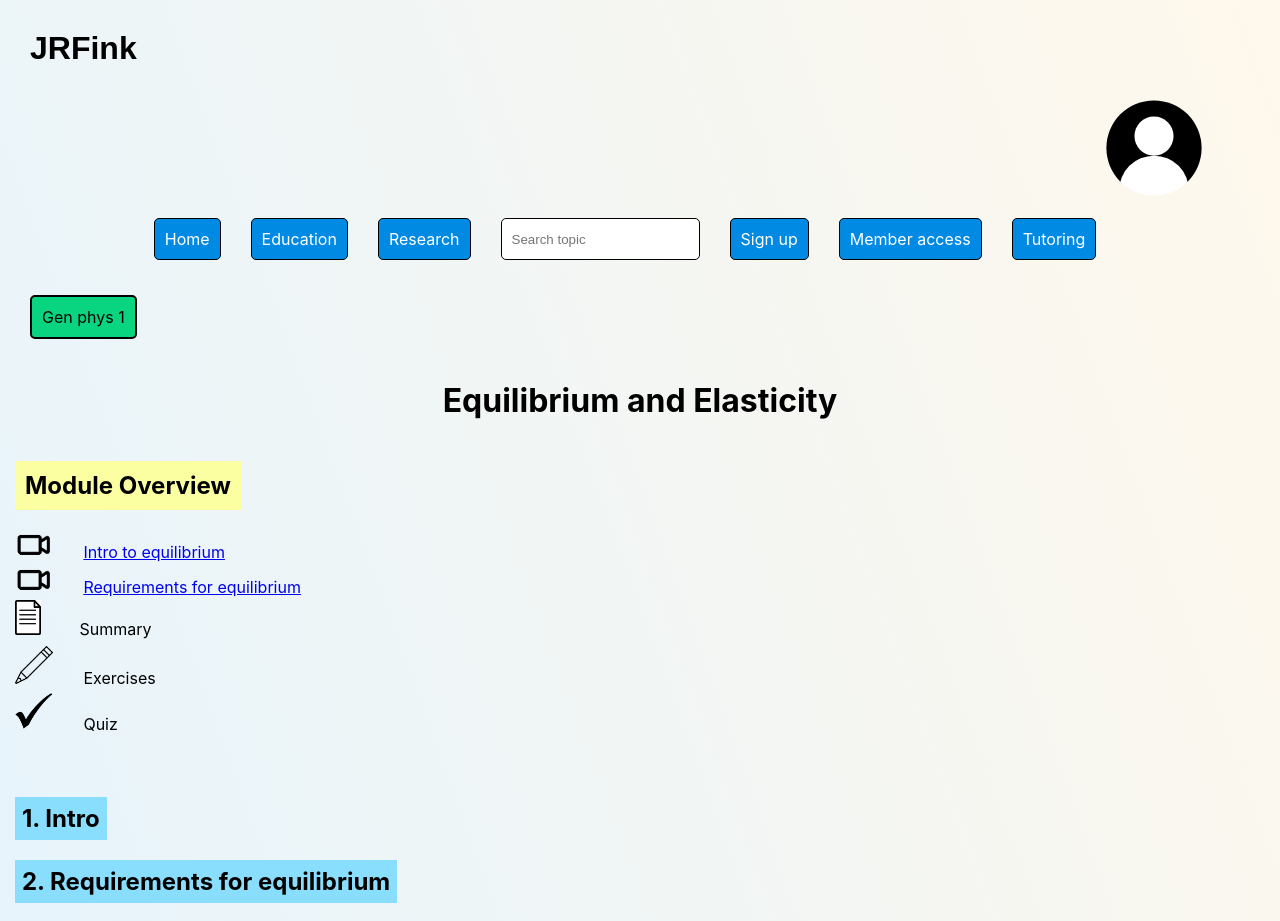
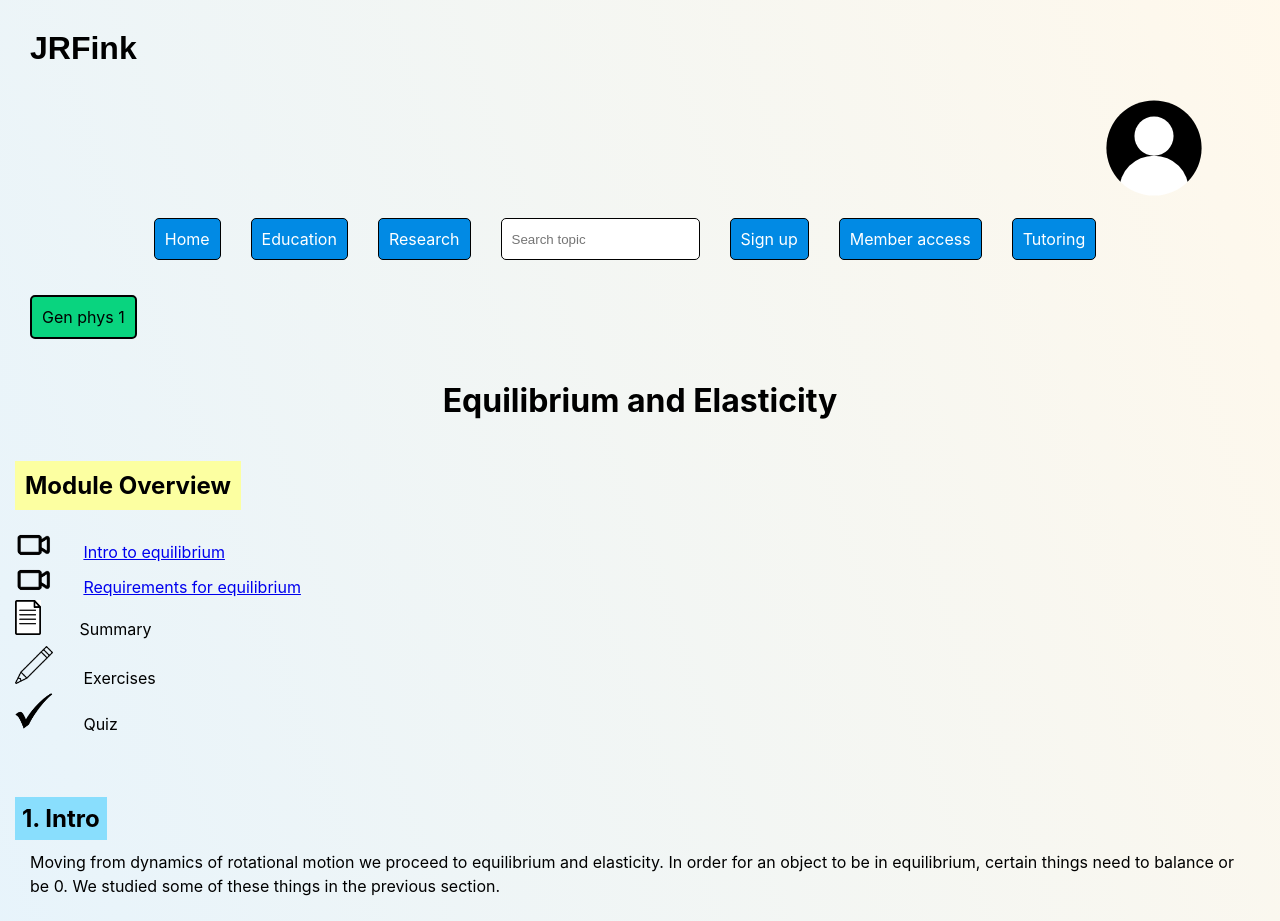
Before and after one commit to JRFink/jrfphyspagesnew, a Next.js app: page /education/gp1/eq in a window 1280 px wide. Shown: the top 921 px of the page. Built offline with nearby package versions, Linux system fonts and the light colour scheme.

Commit message:
Update index.tsx

```diff
--- a/pages/education/gp1/eq/index.tsx
+++ b/pages/education/gp1/eq/index.tsx
@@ -20,6 +20,9 @@ const Eq = () => {
                 1. Intro
             </h2>
             <br></br>
+<p>
+     Moving from dynamics of rotational motion we proceed to equilibrium and elasticity. In order for an object to be in equilibrium, certain things need to balance or be 0. We studied some of these things in the previous section.
+</p>
             <br></br>
             <h2 className={style.h2SectionColor} id="req">
                 2. Requirements for equilibrium
```
